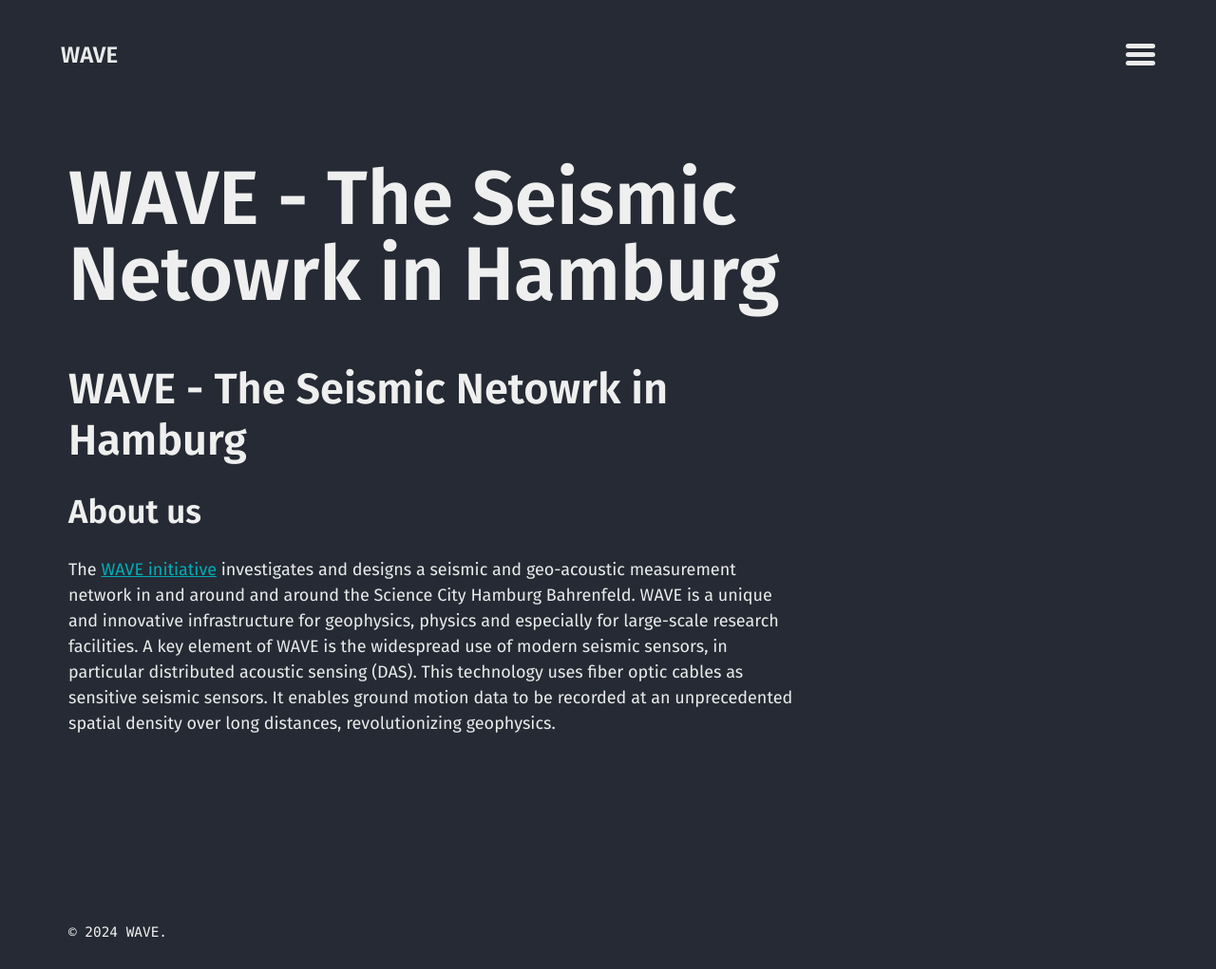
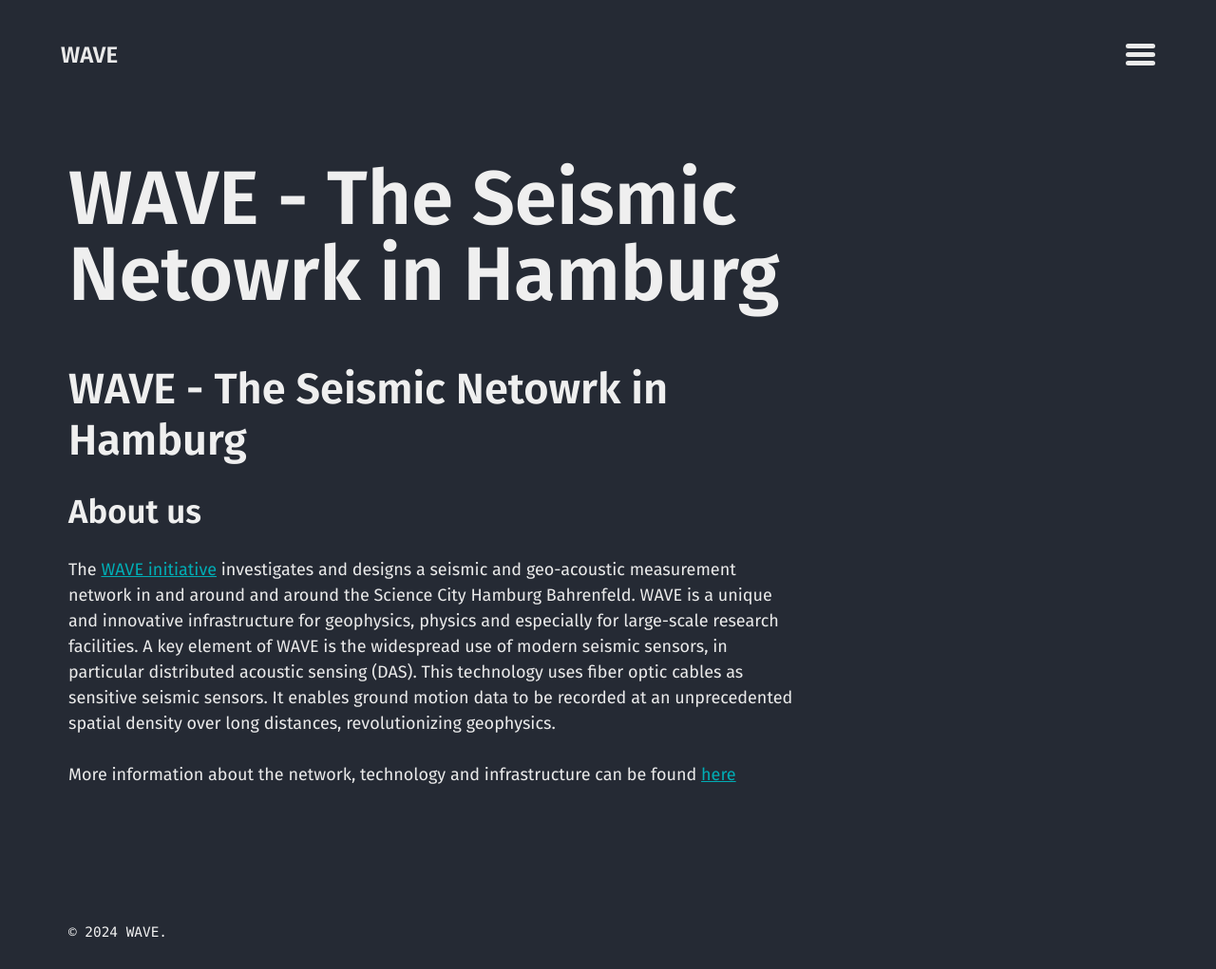
Before and after one commit to Kisleif/WAVE, a Jekyll site: the page built from index.md, in a window 1280 px wide. Shown: the whole page at 95% size. Built offline with Jekyll 4.4.1, drawn with Linux system fonts in a browser that asks for light colours; the list of posts is cut into pages by our own code; our own code applies the rules of GitHub Pages for plain Markdown files.

Commit message:
uptdate about

```diff
--- a/index.md
+++ b/index.md
@@ -8,3 +8,5 @@ layout: page
 
 The [WAVE initiative](https://indico.desy.de/event/28485/) investigates and designs a seismic and geo-acoustic measurement network in and around and around the Science City Hamburg Bahrenfeld. WAVE is a unique and innovative infrastructure for geophysics, physics and especially for large-scale research facilities.
 A key element of WAVE is the widespread use of modern seismic sensors, in particular distributed acoustic sensing (DAS). This technology uses fiber optic cables as sensitive seismic sensors. It enables ground motion data to be recorded at an unprecedented spatial density over long distances, revolutionizing geophysics.
+
+More information about the network, technology and infrastructure can be found [here](about.md)
```
